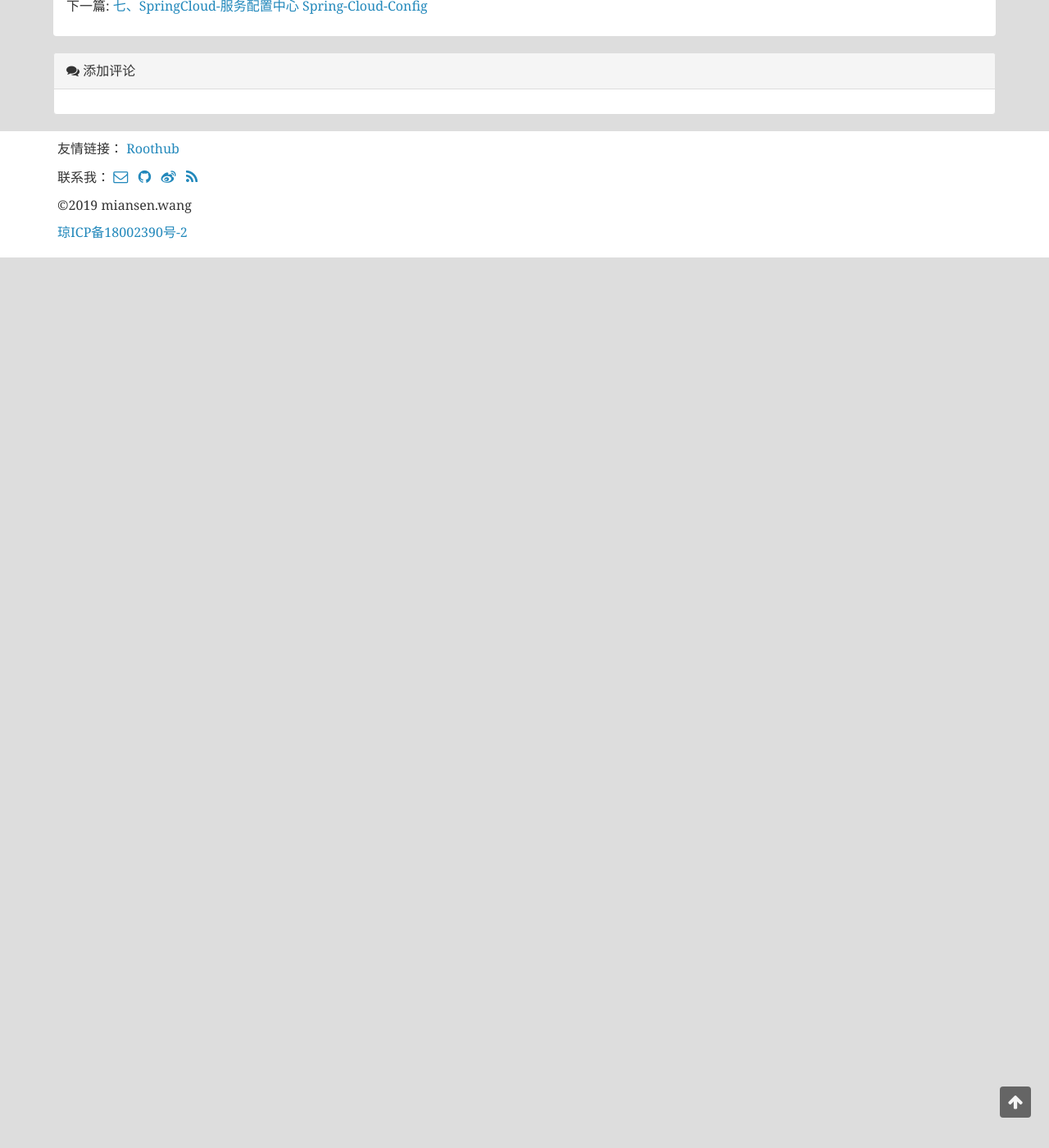
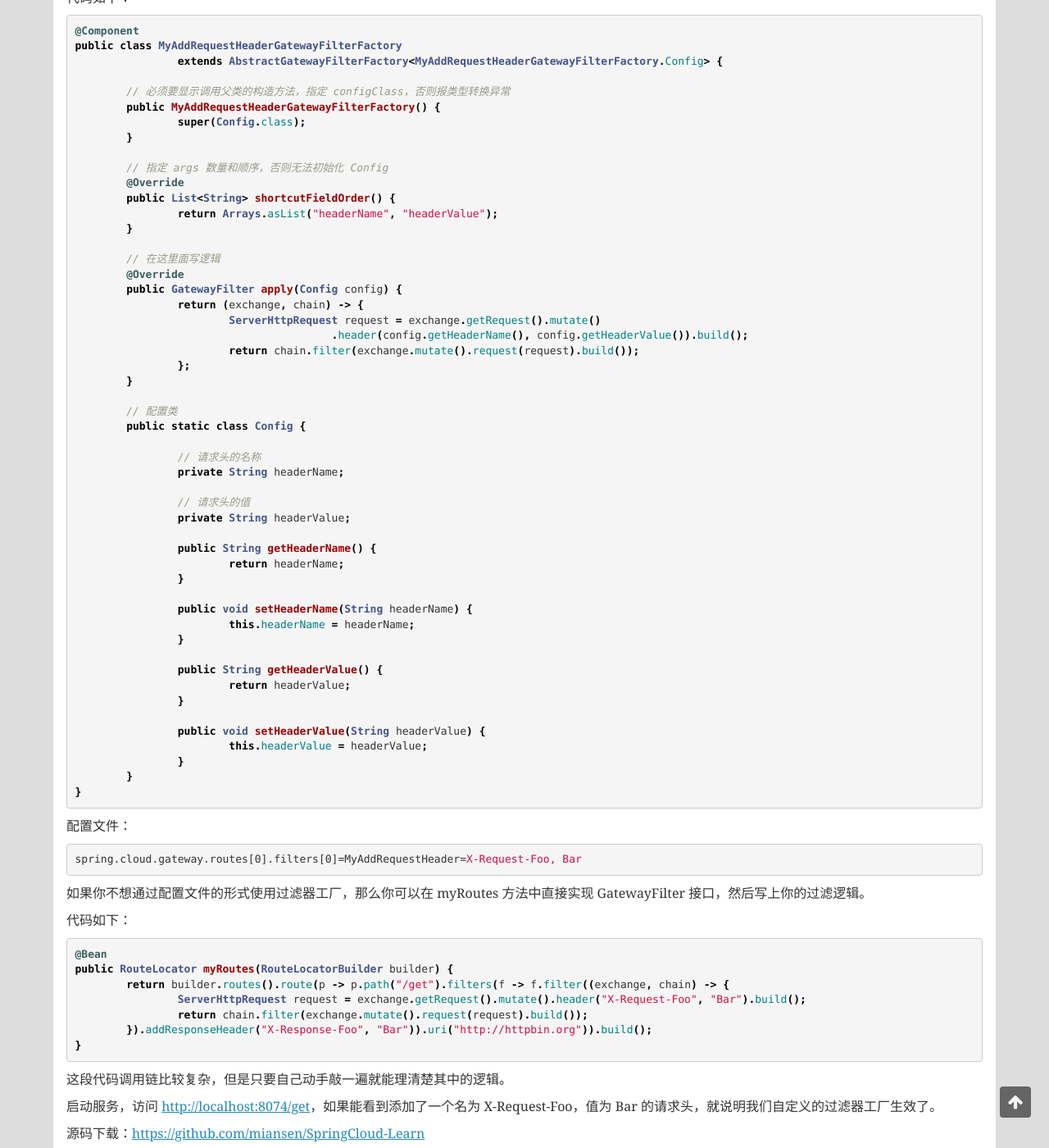
Before and after one commit to miansen/miansen.github.io, a Jekyll site: the page built from _posts/2019-10-21-spring-cloud-gateway.md, in a window 1280 px wide and 1400 px high, scrolled down 10438 px. Shown: the whole window at 82% size. Built offline with Jekyll 4.4.1, drawn with Linux system fonts in a browser that asks for light colours; comment, search, counter and statistics services are not loaded; before the commit the page ends 10752 px from its top, so only the background shows below that; some of the changed text lies outside the part shown.

Commit message:
update spring-cloud-gateway

````diff
--- a/_posts/2019-10-21-spring-cloud-gateway.md
+++ b/_posts/2019-10-21-spring-cloud-gateway.md
@@ -24,7 +24,7 @@ Spring Cloud Gateway 作为 Spring Cloud 生态系统中的网关，目标是替
 
 ## 工作原理
 
-![image](/assets/spring-cloud-gateway.png)
+![image](https://miansen.wang/assets/spring-cloud-gateway.png)
 
 当客户端请求到达 Spring Cloud Gateway 后，Gateway Handler Mapping 会将其拦截，根据 predicates 确定请求与哪个路由匹配。如果匹配成功，则会将请求发送至 Gateway web handler。Gateway web handler 处理请求会经过一系列 "pre" 类型的过滤器，然后执行代理请求。执行完之后再经过一系列的 "post" 类型的过滤器，最后返回给客户端。
 
@@ -165,7 +165,7 @@ public class UserController {
 
 访问 [http://localhost:8074/user-service/users/zhangsan](http://localhost:8074/user-service/users/zhangsan)，输出如下：
 
-![image](/assets/20191114150630.png)
+![image](https://miansen.wang/assets/20191114150630.png)
 
 ### 配置默认路由
 
@@ -199,7 +199,7 @@ http://网关地址/服务名称(大写)/**
 
 结果如图：
 
-![image](/assets/20191114152229.png)
+![image](https://miansen.wang/assets/20191114152229.png)
 
 服务名称也可以配置成小写的格式，只需要增加一条配置即可：
 
@@ -475,4 +475,88 @@ public RouteLocator myRoutes(RouteLocatorBuilder builder) {
 
 #### 自定义 GatewayFilter
 
+自定义 Spring Cloud Gateway 过滤器工厂需要继承 AbstractGatewayFilterFactory 类，重写 apply 方法的逻辑。命名需要以 GatewayFilterFactory 结尾。
+
+下面我们自己实现一个 AddRequestHeaderGatewayFilterFactory，就命名为 MyAddRequestHeaderGatewayFilterFactory 吧。在使用的时候 MyAddRequestHeader 就是这个过滤器工厂的名称。
+
+代码如下：
+
+```java
+@Component
+public class MyAddRequestHeaderGatewayFilterFactory
+		extends AbstractGatewayFilterFactory<MyAddRequestHeaderGatewayFilterFactory.Config> {
+
+	// 必须要显示调用父类的构造方法，指定 configClass，否则报类型转换异常
+	public MyAddRequestHeaderGatewayFilterFactory() {
+		super(Config.class);
+	}
+
+	// 指定 args 数量和顺序，否则无法初始化 Config
+	@Override
+	public List<String> shortcutFieldOrder() {
+		return Arrays.asList("headerName", "headerValue");
+	}
+
+	// 在这里面写逻辑
+	@Override
+	public GatewayFilter apply(Config config) {
+		return (exchange, chain) -> {
+			ServerHttpRequest request = exchange.getRequest().mutate()
+					.header(config.getHeaderName(), config.getHeaderValue()).build();
+			return chain.filter(exchange.mutate().request(request).build());
+		};
+	}
+
+	// 配置类
+	public static class Config {
+
+		// 请求头的名称
+		private String headerName;
+
+		// 请求头的值
+		private String headerValue;
+
+		public String getHeaderName() {
+			return headerName;
+		}
+
+		public void setHeaderName(String headerName) {
+			this.headerName = headerName;
+		}
+
+		public String getHeaderValue() {
+			return headerValue;
+		}
+
+		public void setHeaderValue(String headerValue) {
+			this.headerValue = headerValue;
+		}
+	}
+}
+```
+
+配置文件：
+
+```properties
+spring.cloud.gateway.routes[0].filters[0]=MyAddRequestHeader=X-Request-Foo, Bar
+```
+
+如果你不想通过配置文件的形式使用过滤器工厂，那么你可以在 myRoutes 方法中直接实现 GatewayFilter 接口，然后写上你的过滤逻辑。
+
+代码如下：
+
+```java
+@Bean
+public RouteLocator myRoutes(RouteLocatorBuilder builder) {
+	return builder.routes().route(p -> p.path("/get").filters(f -> f.filter((exchange, chain) -> {
+		ServerHttpRequest request = exchange.getRequest().mutate().header("X-Request-Foo", "Bar").build();
+		return chain.filter(exchange.mutate().request(request).build());
+	}).addResponseHeader("X-Response-Foo", "Bar")).uri("http://httpbin.org")).build();
+}
+```
+
+这段代码调用链比较复杂，但是只要自己动手敲一遍就能理清楚其中的逻辑。
+
+启动服务，访问 [http://localhost:8074/get](http://localhost:8074/get)，如果能看到添加了一个名为 X-Request-Foo，值为 Bar 的请求头，就说明我们自定义的过滤器工厂生效了。
+
 源码下载：[https://github.com/miansen/SpringCloud-Learn](https://github.com/miansen/SpringCloud-Learn)
````
Also changed, not shown: _posts/2019-06-19-1.md (+12 -15 lines).
